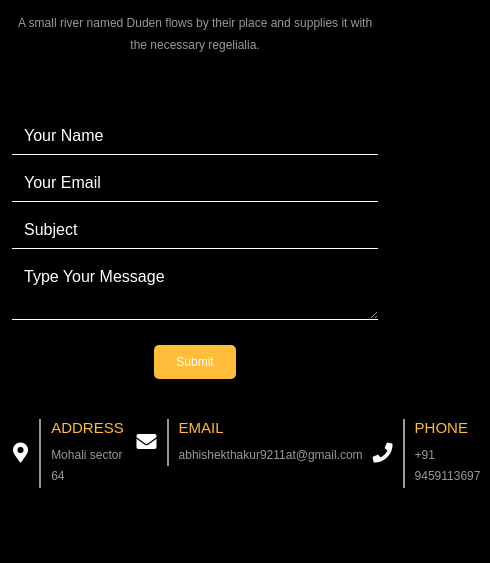
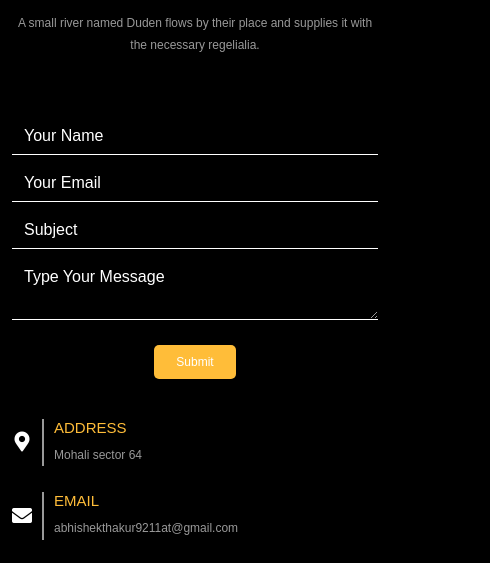
Before and after one commit to Abhishek-9211/Portfolio, a plain HTML site: page index.html in a window 390 px wide. Shown: the part 3756-4319 px from the top of the page, 490 px wide, since content can reach past the window. Drawn offline with Linux system fonts and the light colour scheme; files whose address does not match are found by name.

Commit message:
Update responsive.css

```diff
--- a/css/responsive.css
+++ b/css/responsive.css
@@ -331,6 +331,8 @@ p {
 .info {
     display: flex;
     justify-content: space-between;
+    flex-direction: row;
+    flex-wrap: wrap;
 }
 .info ul li {
     display: flex;
```
